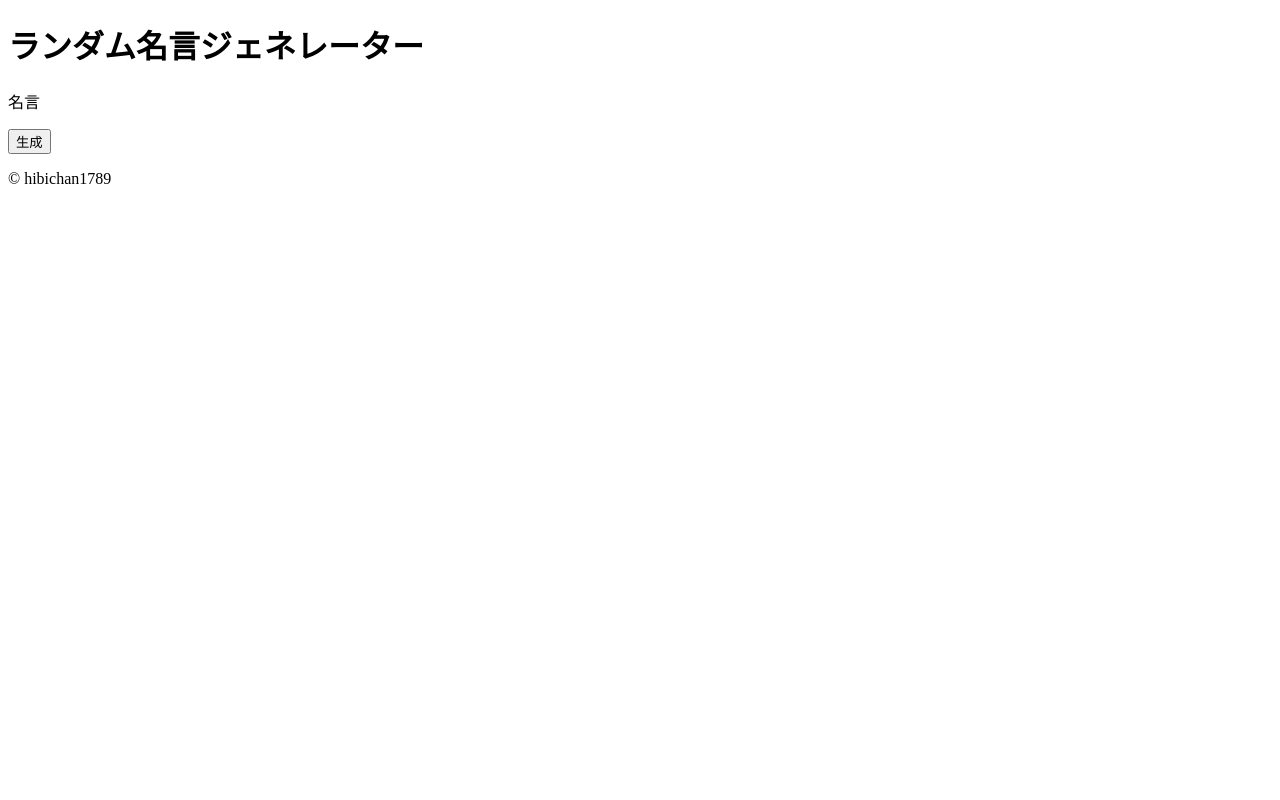
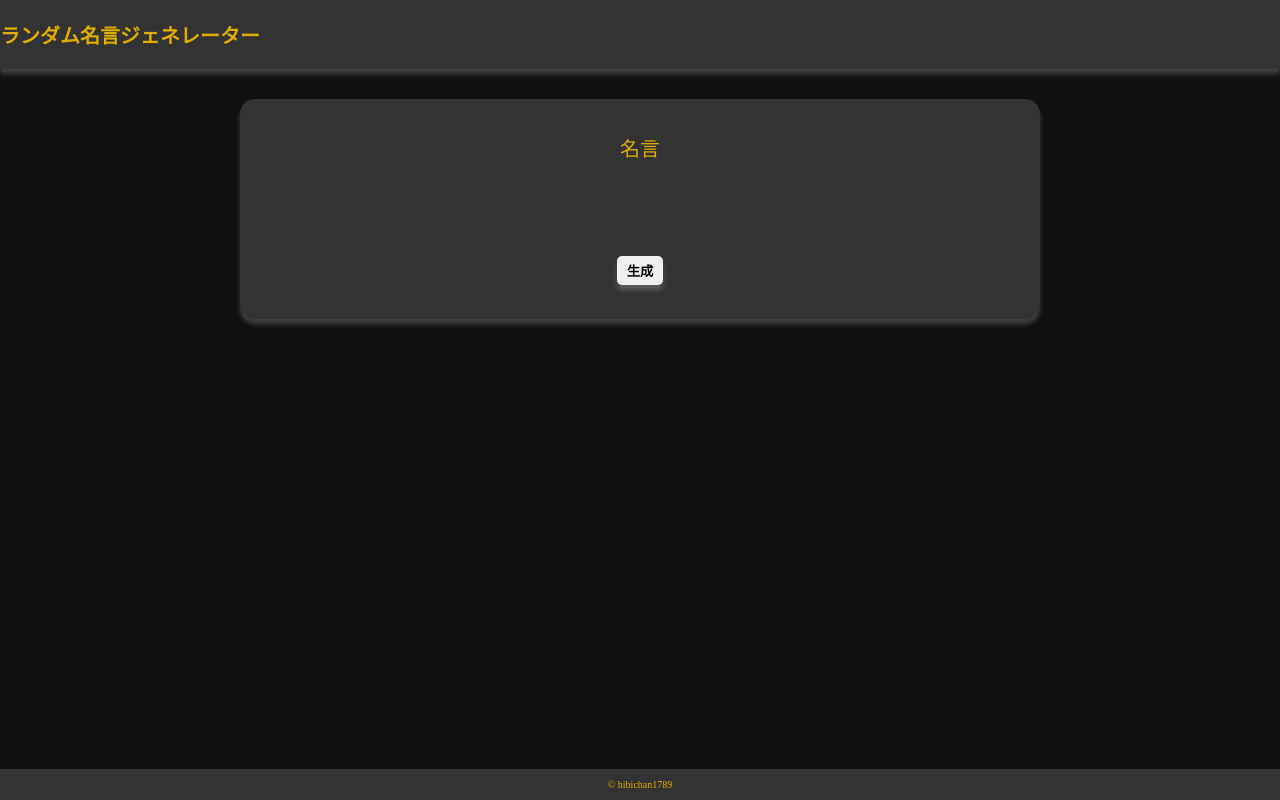
Before and after one commit to hibichan1789/advice-generator, a website built with Vite: page index.html in a window 1280 px wide. Built offline with nearby package versions, Linux system fonts and the light colour scheme; no server answers.

Commit message:
cssでの装飾の実装

```diff
--- a/index.html
+++ b/index.html
@@ -17,7 +17,7 @@
                 </div>
                 <div><p id="generated-quote"></p></div>
                 <div>
-                    <button type="button" id="generate-button">生成</button>
+                    <button class="button" type="button" id="generate-button">生成</button>
                 </div>
             </div>
         </main>
--- a/src/style.css
+++ b/src/style.css
@@ -0,0 +1,71 @@
+html{
+    font-size: 62.5%;
+}
+body{
+    margin: 0;
+    color: #E1AD01;
+    background-color: #111;
+}
+header{
+    background-color: #333;
+    padding: 20px 0;
+    box-shadow: 0 5px 5px rgba(255, 255, 255, 0.2);
+}
+header h1{
+    margin: 0;
+}
+
+main{
+    max-width: 800px;
+    margin: 30px auto;
+}
+.generate-area{
+    margin: 0 auto;
+    background-color: #333;
+    height: 200px;
+    padding-bottom: 20px;
+    display: flex;
+    flex-direction: column;
+    align-items: center;
+    justify-content: space-around;
+    font-size: 2rem;
+    border-radius: 15px;
+    box-shadow: 0 5px 5px rgba(255, 255, 255, 0.2);
+}
+#generated-quote{
+    font-weight: bold;
+}
+
+.button{
+    border: none;
+    padding: 5px 10px;
+    border-radius: 5px;
+    cursor: pointer;
+    font-weight: bold;
+    box-shadow: 0 5px 5px rgba(255, 255, 255, 0.2);
+    transition: background-color 0.2s ease,filter 0.2s ease;
+}
+.button:hover{
+    background-color: #E1AD01;
+    filter: brightness(1.2);
+}
+.button:active{
+    box-shadow: none;
+    position: relative;
+    top: 2px;
+}
+.button:disabled{
+    background-color: #ccc;
+    cursor: not-allowed;
+    box-shadow: none;
+    transform: none;
+}
+
+footer{
+    background-color: #333;
+    position: fixed;
+    bottom: 0;
+    width: 100%;
+    display: flex;
+    justify-content: center;
+}
```
Also changed, not shown: README.md.
